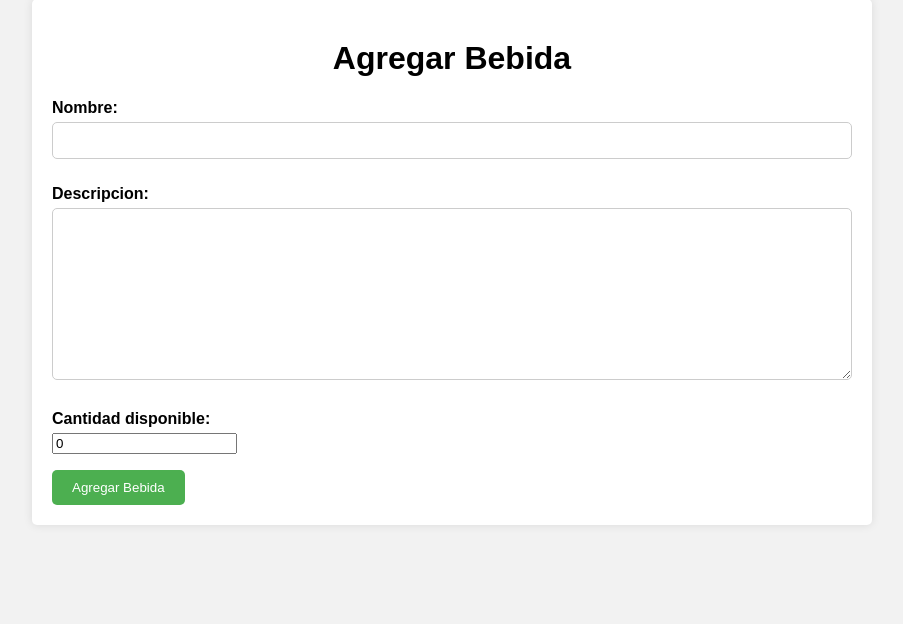
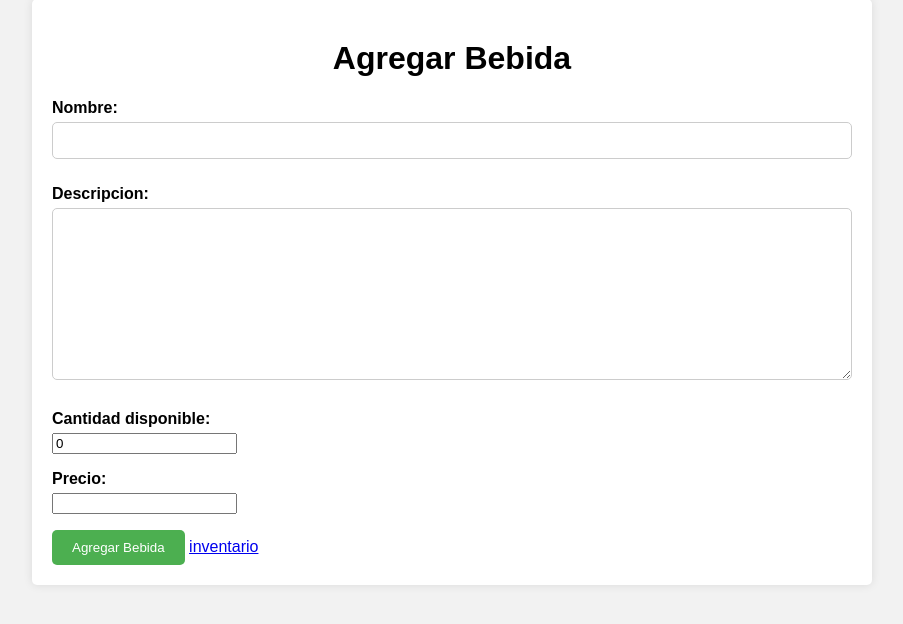
Before and after one commit to jorgeLP1109/restaurante_project, a Django app: page /agregar_bebida/ in a window 1280 px wide. Shown: the part 21-645 px from the top of the page, without its empty margins (188-1091 px from the left). Run offline with Django 5.2, Linux system fonts and the light colour scheme.

Commit message:
precios en bebidas

```diff
--- a/restaurante_app/forms.py
+++ b/restaurante_app/forms.py
@@ -34,4 +34,4 @@ class CerrarMesaForm(forms.Form):
 class BebidaForm(forms.ModelForm):
     class Meta:
         model = Bebida
-        fields = ['nombre', 'descripcion', 'cantidad_disponible']
+        fields = ['nombre', 'descripcion', 'cantidad_disponible', 'precio']
--- a/restaurante_app/models.py
+++ b/restaurante_app/models.py
@@ -79,6 +79,7 @@ class Bebida(models.Model):
     nombre = models.CharField(max_length=100)
     descripcion = models.TextField()
     cantidad_disponible = models.PositiveIntegerField(default=0)
+    precio = models.DecimalField(max_digits=10, decimal_places=2)  # Nuevo campo de precio
 
     def __str__(self):
         return self.nombre
@@ -87,6 +88,7 @@ class Articulo(models.Model):
     nombre = models.CharField(max_length=100)
     descripcion = models.TextField()
     cantidad_disponible = models.PositiveIntegerField(default=0)
+    precio = models.DecimalField(max_digits=10, decimal_places=2, default=0.00)  # Define un valor predeterminado
 
     def __str__(self):
         return self.nombre
--- a/restaurante_app/templates/restaurante_app/agregar_bebida.html
+++ b/restaurante_app/templates/restaurante_app/agregar_bebida.html
@@ -66,6 +66,7 @@
             {% csrf_token %}
             {{ form.as_p }}
             <button type="submit">Agregar Bebida</button>
+            <a href="{% url 'inventario' %}" type="submit">inventario</a>
         </form>
     </div>
 </body>
--- a/restaurante_app/templates/restaurante_app/inventario.html
+++ b/restaurante_app/templates/restaurante_app/inventario.html
@@ -1,4 +1,3 @@
-<!-- templates/restaurante_app/inventario.html -->
 {% extends 'base.html' %}
 
 {% block title %}Inventario{% endblock %}
@@ -12,6 +11,7 @@
         <th scope="col">Nombre</th>
         <th scope="col">Descripción</th>
         <th scope="col">Cantidad Disponible</th>
+        <th scope="col">Precio</th>
         <th scope="col">Acciones</th>
       </tr>
     </thead>
@@ -21,6 +21,7 @@
         <td>{{ bebida.nombre }}</td>
         <td>{{ bebida.descripcion }}</td>
         <td>{{ bebida.cantidad_disponible }}</td>
+        <td>{{ bebida.precio }}</td>  <!-- Nuevo campo de precio -->
         <td>
           <a href="{% url 'editar_bebida' bebida.id %}" class="btn btn-primary btn-sm">Editar</a>
           <a href="{% url 'eliminar_bebida' bebida.id %}" class="btn btn-danger btn-sm">Eliminar</a>
```
Also changed, not shown: restaurante_app/templates/restaurante_app/agregar_comanda.html (+6 -4 lines), db.sqlite3, restaurante_app/migrations/0008_articulo_precio_bebida_precio.py (added).
